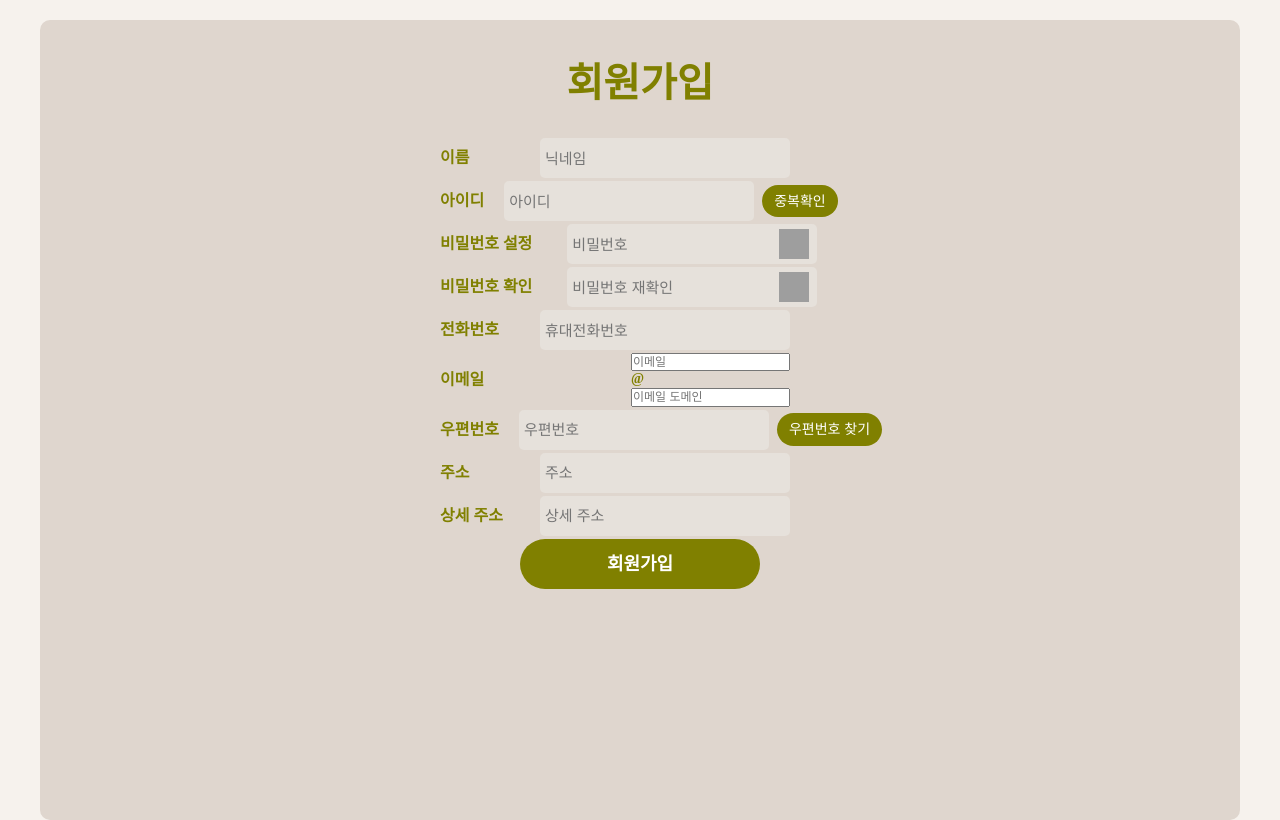
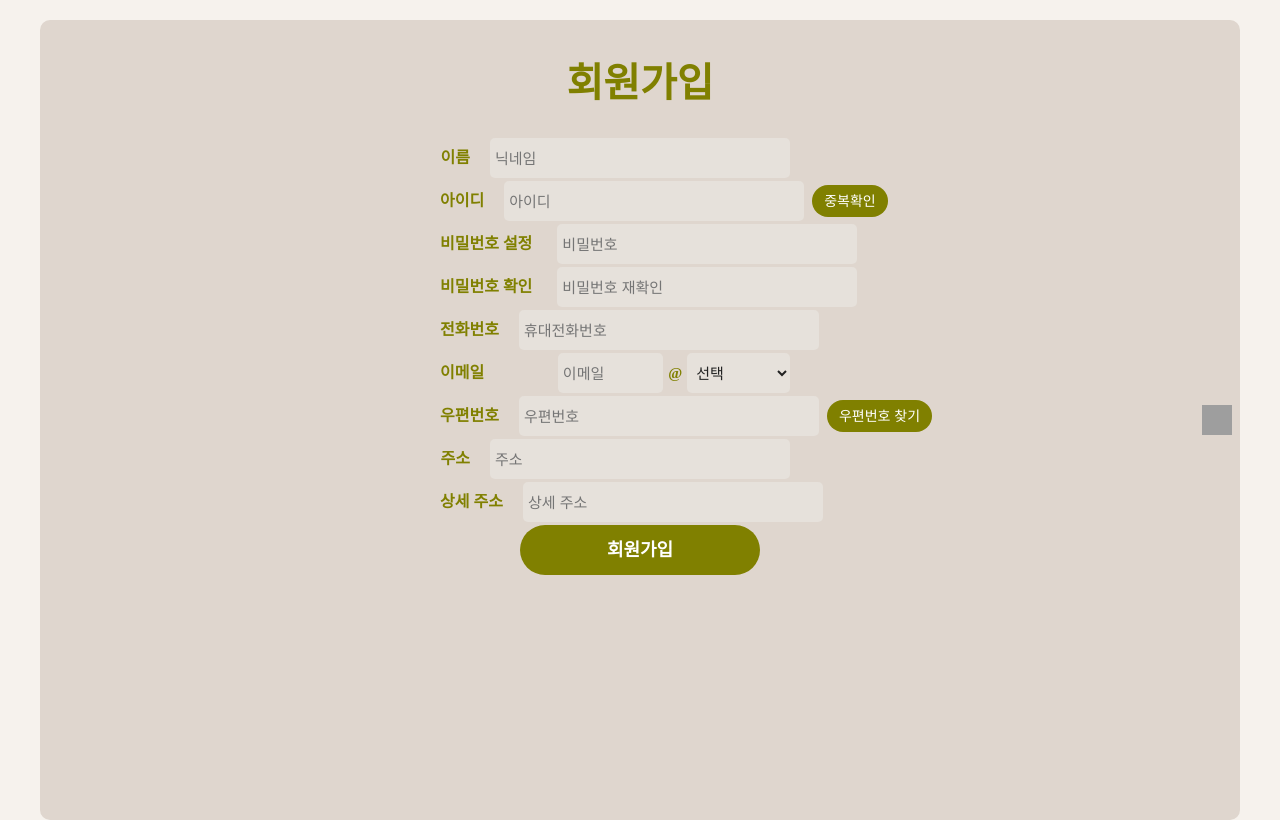
Before and after one commit to hwan12321/fe-vitabuddy, a React (Create React App) app: page /Join in a window 1280 px wide. Built offline with nearby package versions, Linux system fonts and the light colour scheme; grey boxes are pictures that could not be loaded.

Commit message:
회원가입_수정3

```diff
--- a/package.json
+++ b/package.json
@@ -23,6 +23,7 @@
     "react-dom": "^18.3.1",
     "react-router-dom": "^7.0.2",
     "react-scripts": "5.0.1",
+    "react-toastify": "^10.0.6",
     "sass": "^1.82.0",
     "typescript": "^4.9.5",
     "web-vitals": "^2.1.4"
--- a/src/routes/Join.module.scss
+++ b/src/routes/Join.module.scss
@@ -26,6 +26,7 @@ body {
     color: #808000;
     margin: 40px 0 30px;
   }
+
   & > div {
     box-sizing: border-box;
     width: 400px;
@@ -36,10 +37,12 @@ label {
   font-size: 16px;
   font-weight: bold;
   display: block;
-  width: 350px;
+  width: 150px;
   box-sizing: border-box;
   margin-right: 20px;
   white-space: nowrap;
+  color: #808000;
+  text-align: right;
 }
 
 .wrapper_nickname,
@@ -53,22 +56,9 @@ label {
 .wrapper_address2 {
   font-size: 14px;
   font-weight: bold;
-  color: #808000;
   margin: 3px 20px 3px 0;
   display: flex;
   align-items: center;
-  width: 350px;
-}
-
-.wrapper_password,
-.wrapper_confirm_password {
-  display: flex;
-  align-items: center;
-  gap: 10px;
-}
-
-.wrapper_password label,
-.wrapper_confirm_password label {
   width: 350px;
 }
 
@@ -81,41 +71,9 @@ label {
   width: 100%;
   color: #222;
   box-sizing: border-box;
-  min-width: 250px;
+  min-width: 300px;
   padding-left: 5px;
   flex-grow: 1;
-}
-
-.password_container {
-  position: relative;
-  width: 100%;
-  display: flex;
-  align-items: center;
-}
-
-.passwordlabel {
-  font-size: 16px;
-  font-weight: bold;
-  display: block;
-  width: 350px;
-  box-sizing: border-box;
-  white-space: nowrap;
-}
-
-.password_container input {
-  width: calc(100% - 30px);
-  padding-right: 2rem;
-  box-sizing: border-box;
-}
-
-.btn_show {
-  position: absolute;
-  right: 0.5rem;
-  top: 50%;
-  transform: translateY(-50%);
-  background: none;
-  border: none;
-  cursor: pointer;
 }
 
 [class*="Join_wrapper"] {
@@ -164,6 +122,13 @@ label {
 .btn_show {
   margin-left: 4px;
   border: none;
+  position: absolute;
+  right: 0.5rem;
+  top: 50%;
+  transform: translateY(-50%);
+  background: none;
+  border: none;
+  cursor: pointer;
   &.is_hide {
     &::before {
       background-position: -256px -264px;
@@ -255,7 +220,7 @@ label {
 .input_zipostbtn {
   display: flex;
   align-items: center;
-  gap: 8px; /* 버튼과 입력 필드 사이의 간격을 설정 */
+  gap: 8px;
 }
 
 .postbtn_check {
@@ -274,3 +239,94 @@ label {
   background-color: #cccccc;
   cursor: not-allowed;
 }
+
+.wrapper_email {
+  display: flex;
+  align-items: center;
+
+  label {
+    text-align: left; /* label을 왼쪽으로 정렬 */
+    margin-right: 10px; /* 적당한 간격을 추가 */
+  }
+
+  .input_emailleft {
+    display: flex;
+    align-items: center;
+    flex-grow: 1;
+
+    input {
+      background-color: #e6e1db;
+      border: none;
+      border-radius: 5px;
+      font-size: 15px;
+      height: 40px;
+      padding-left: 5px;
+      width: 100%;
+      box-sizing: border-box;
+    }
+
+    .at_sign {
+      font-size: 15px;
+      color: #808000;
+      padding: 0 5px;
+    }
+  }
+
+  .input_emailright {
+    flex-grow: 1;
+    display: flex;
+    width: 100%;
+    box-sizing: border-box;
+
+    select {
+      width: 100%;
+      background-color: #e6e1db;
+      border: none;
+      border-radius: 5px;
+      font-size: 15px;
+      height: 40px;
+      padding-left: 5px;
+      color: #222;
+      box-sizing: border-box;
+    }
+  }
+}
+
+.modal_overlay {
+  position: fixed;
+  top: 0;
+  left: 0;
+  width: 100%;
+  height: 100%;
+  background: rgba(0, 0, 0, 0.5);
+  display: flex;
+  justify-content: center;
+  align-items: center;
+  z-index: 9999;
+}
+
+.modal_content {
+  background: white;
+  padding: 10px;
+  border-radius: 8px;
+  width: 80%;
+  max-width: 600px;
+  height: auto;
+  position: relative;
+  box-sizing: border-box;
+  display: flex;
+  justify-content: center;
+  align-items: center;
+  text-align: center;
+  overflow: visible;
+}
+
+.modal_close {
+  position: absolute;
+  top: 10px;
+  right: 10px;
+  width: 24px;
+  height: 24px;
+  cursor: pointer;
+  z-index: 10000;
+}
--- a/src/routes/Join.tsx
+++ b/src/routes/Join.tsx
@@ -4,6 +4,7 @@ import style from "./Join.module.scss";
 import classnames from "classnames";
 import { useNavigate } from "react-router-dom";
 import DaumPostcode from "react-daum-postcode";
+import { toast, ToastContainer } from "react-toastify";
 
 const Join = () => {
   const [jointitle, setJointitle] = useState<string>("회원가입");
@@ -66,7 +67,7 @@ const Join = () => {
 
     setZipcode(data.zonecode);
     setAddress1(fullAddress);
-    setPopup(false);
+    setPopup(false); // 주소를 선택하면 팝업 닫기
   };
 
   const togglePopup = () => {
@@ -126,7 +127,7 @@ const Join = () => {
       setPassword(value);
       const passwordRegExp =
         /^(?=.*[a-zA-Z])(?=.*[!@#$%^*+=-])(?=.*[0-9]).{8,25}$/;
-      if (!passwordRegExp.test(password)) {
+      if (!passwordRegExp.test(value)) {
         setRequiredMessage(
           "비밀번호: 숫자+영문자+특수문자 조합으로 8자리 이상 25자리 이하로 입력해주세요."
         );
@@ -135,6 +136,15 @@ const Join = () => {
       } else {
         setRequiredMessage("");
         setIsPasswordValid(true);
+      }
+    } else if (e.target.name === "confirmPassword") {
+      setConfirmPassword(value);
+      if (value !== password) {
+        setRequiredMessage("비밀번호가 다릅니다.");
+        setIsConfirmPasswordValid(false);
+      } else {
+        setRequiredMessage("");
+        setIsConfirmPasswordValid(true);
       }
     } else if (e.target.name === "email") {
       setEmail(value);
@@ -322,7 +332,7 @@ const Join = () => {
             { [style.is_focus]: isPasswordFocus }
           )}
         >
-          <label htmlFor="password" className="{style.passwordlabel}">
+          <label htmlFor="password" className="{style.label}">
             비밀번호 설정
           </label>
 
@@ -359,7 +369,7 @@ const Join = () => {
             { [style.is_focus]: isConfirmPasswordFocus }
           )}
         >
-          <label htmlFor="confirmPassword" className="{style.passwordlabel}">
+          <label htmlFor="confirmPassword" className="{style.label}">
             비밀번호 확인
           </label>
           <div className={style.password_info}>
@@ -407,6 +417,7 @@ const Join = () => {
             value={phone}
           />
         </div>
+
         <div
           className={classnames(style.wrapper_email, {
             [style.is_focus]: isEmailFocus,
@@ -415,7 +426,7 @@ const Join = () => {
           <label htmlFor="email" className="{style.label}">
             이메일
           </label>
-          <div className={style.input_email}>
+          <div className={style.input_emailleft}>
             <input
               onChange={(e) => setEmailLeft(e.target.value)}
               onFocus={() => setIsDropdownOpen(true)}
@@ -426,34 +437,31 @@ const Join = () => {
               className={style.input_left}
               value={emailLeft}
             />
+
             <span className={style.at_sign}>@</span>
-            <div className={style.input_right_container}>
-              <input
-                onFocus={() => setIsDropdownOpen(true)}
-                onChange={(e) => setEmailRight(e.target.value)}
+
+            <div className={style.input_emailright}>
+              <select
                 id="emailRight"
                 name="emailRight"
-                type="text"
-                placeholder="이메일 도메인"
-                className={style.input_right}
+                className={style.select}
                 value={emailRight}
-              />
-              {isDropdownOpen && (
-                <ul className={style.domain_dropdown}>
-                  {domains.map((domain) => (
-                    <li
-                      key={domain}
-                      className={style.domain_item}
-                      onClick={() => handleDomainSelect(domain)}
-                    >
-                      {domain}
-                    </li>
-                  ))}
-                </ul>
-              )}
+                onChange={(e) => setEmailRight(e.target.value)}
+                onFocus={() => setIsDropdownOpen(true)}
+              >
+                <option value="" disabled>
+                  선택
+                </option>
+                {domains.map((domain) => (
+                  <option key={domain} value={domain}>
+                    {domain}
+                  </option>
+                ))}
+              </select>
             </div>
           </div>
         </div>
+
         <div
           className={classnames(style.wrapper_zipcode, {
             [style.is_focus]: isZipcodeFocus,
@@ -483,6 +491,20 @@ const Join = () => {
             </button>
           </div>
         </div>
+
+        {popup && (
+          <div className={style.modal_overlay}>
+            <div className={style.modal_content}>
+              <img
+                className={style.modal_close}
+                src="//t1.daumcdn.net/postcode/resource/images/close.png"
+                alt="닫기 버튼"
+                onClick={togglePopup}
+              />
+              <DaumPostcode onComplete={handleComplete} />
+            </div>
+          </div>
+        )}
         <div
           className={classnames(style.wrapper_address1, {
             [style.is_focus]: isAddress1Focus,
@@ -503,19 +525,6 @@ const Join = () => {
             readOnly
           />
         </div>
-
-        {popup && (
-          <div className={style.popup}>
-            <DaumPostcode onComplete={handleComplete} />{" "}
-            <button
-              type="button"
-              onClick={togglePopup}
-              className={style.popup_close}
-            >
-              닫기
-            </button>
-          </div>
-        )}
 
         <div
           className={classnames(style.wrapper_address2, {
```
Also changed, not shown: 1 other file (tests, documents, lock files or other folders).
